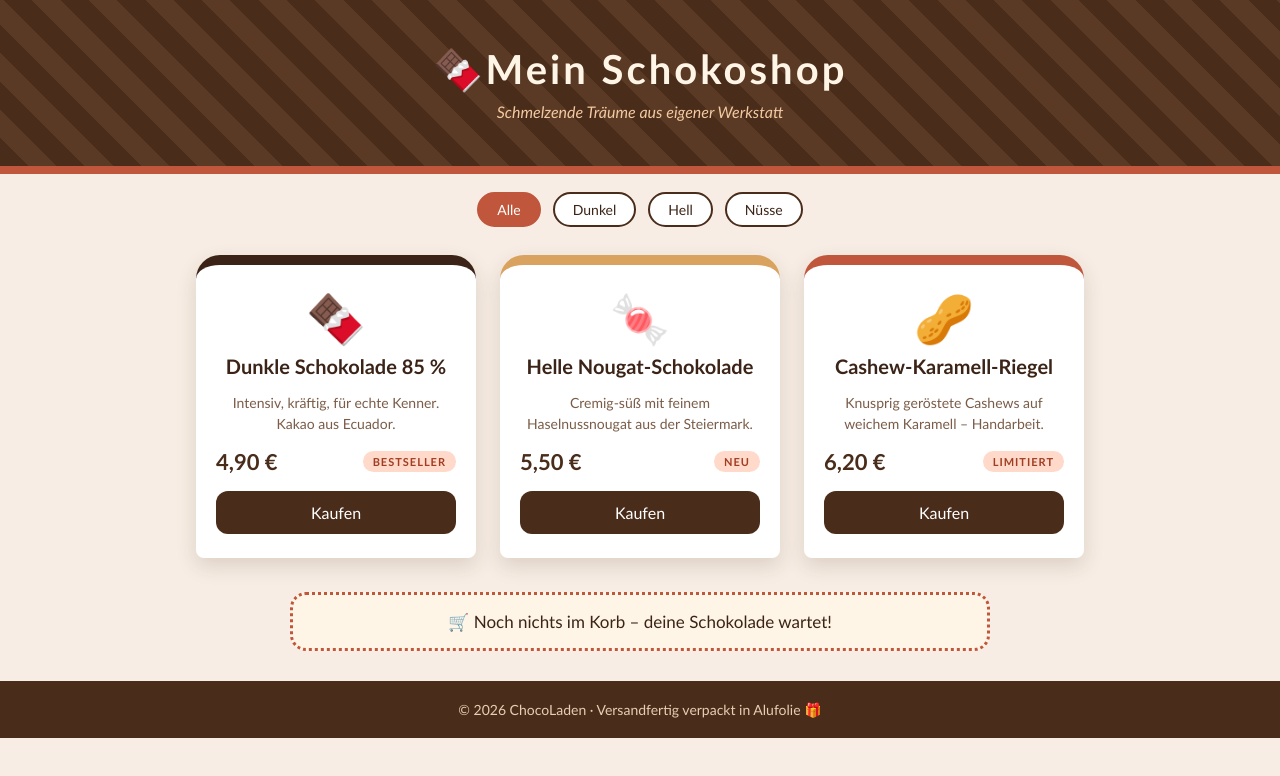
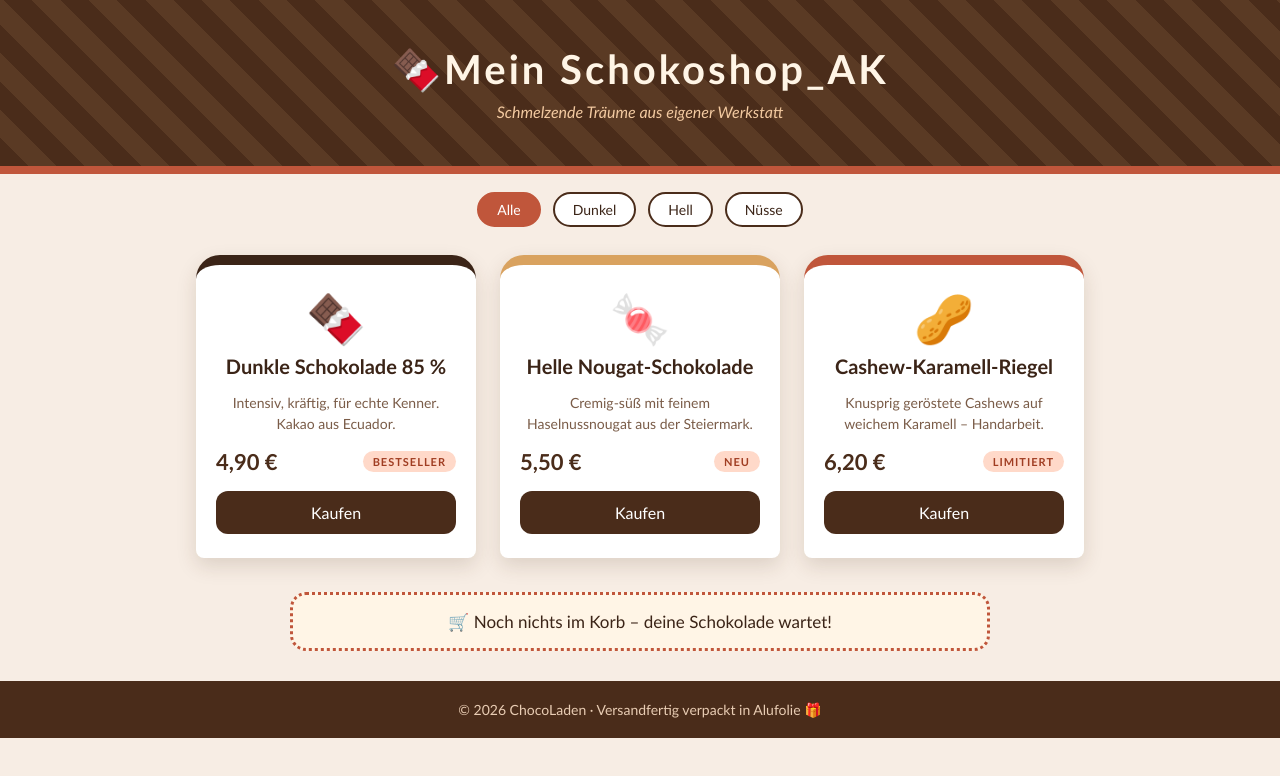
Before and after one commit to KleiHau/miniSchokoshopAK, a plain HTML site: page index.html in a window 1280 px wide. Drawn offline with Linux system fonts and the light colour scheme.

Commit message:
Schokoshop name geändert

```diff
--- a/index.html
+++ b/index.html
@@ -8,8 +8,10 @@
 </head>
 <body>
 
+    <!-- Produktbereich des Schokoshops-->
+
     <header class="banner">
-        <h1>🍫Mein Schokoshop</h1>
+        <h1>🍫Mein Schokoshop_AK</h1>
         <p class="slogan">Schmelzende Träume aus eigener Werkstatt</p>
     </header>
 
```
